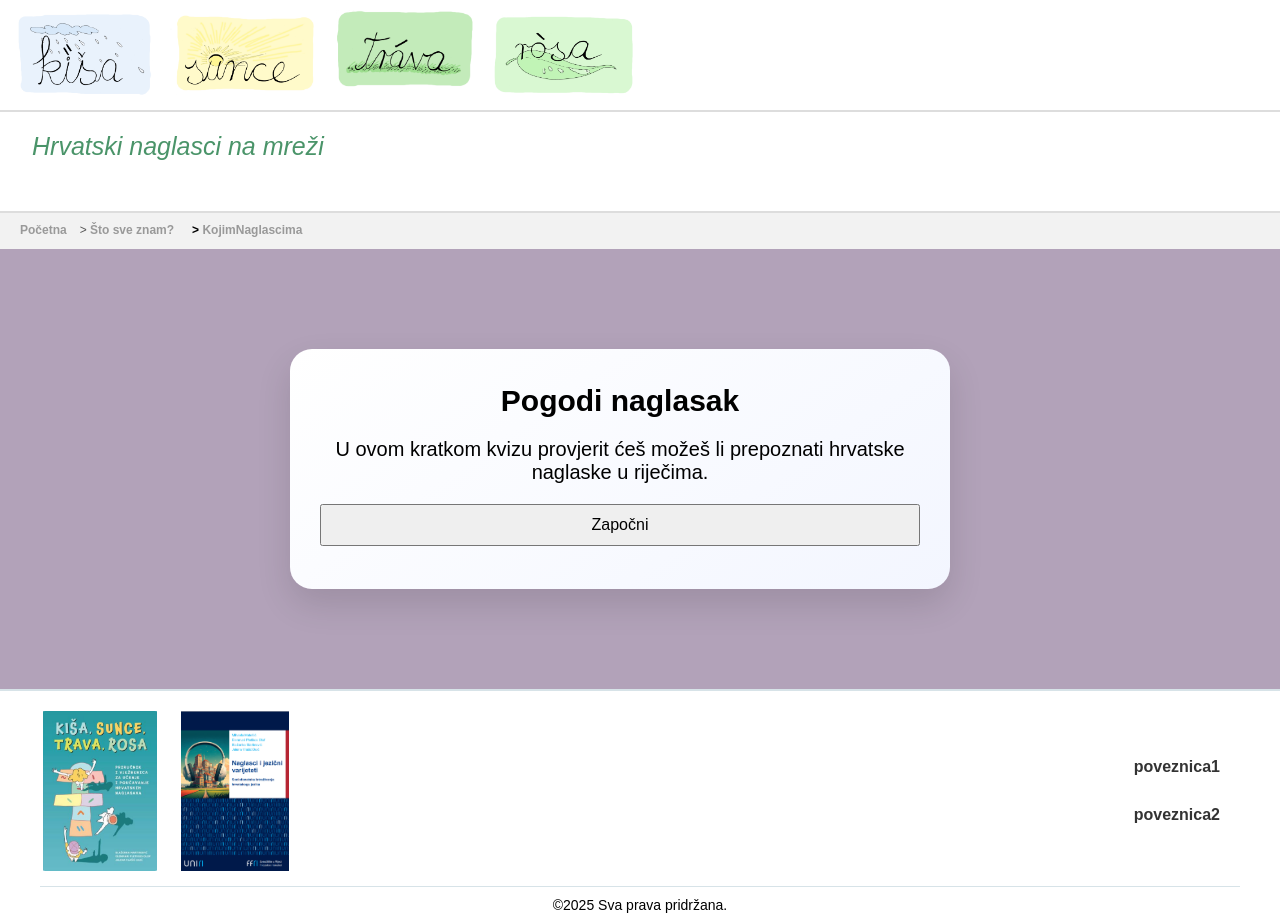
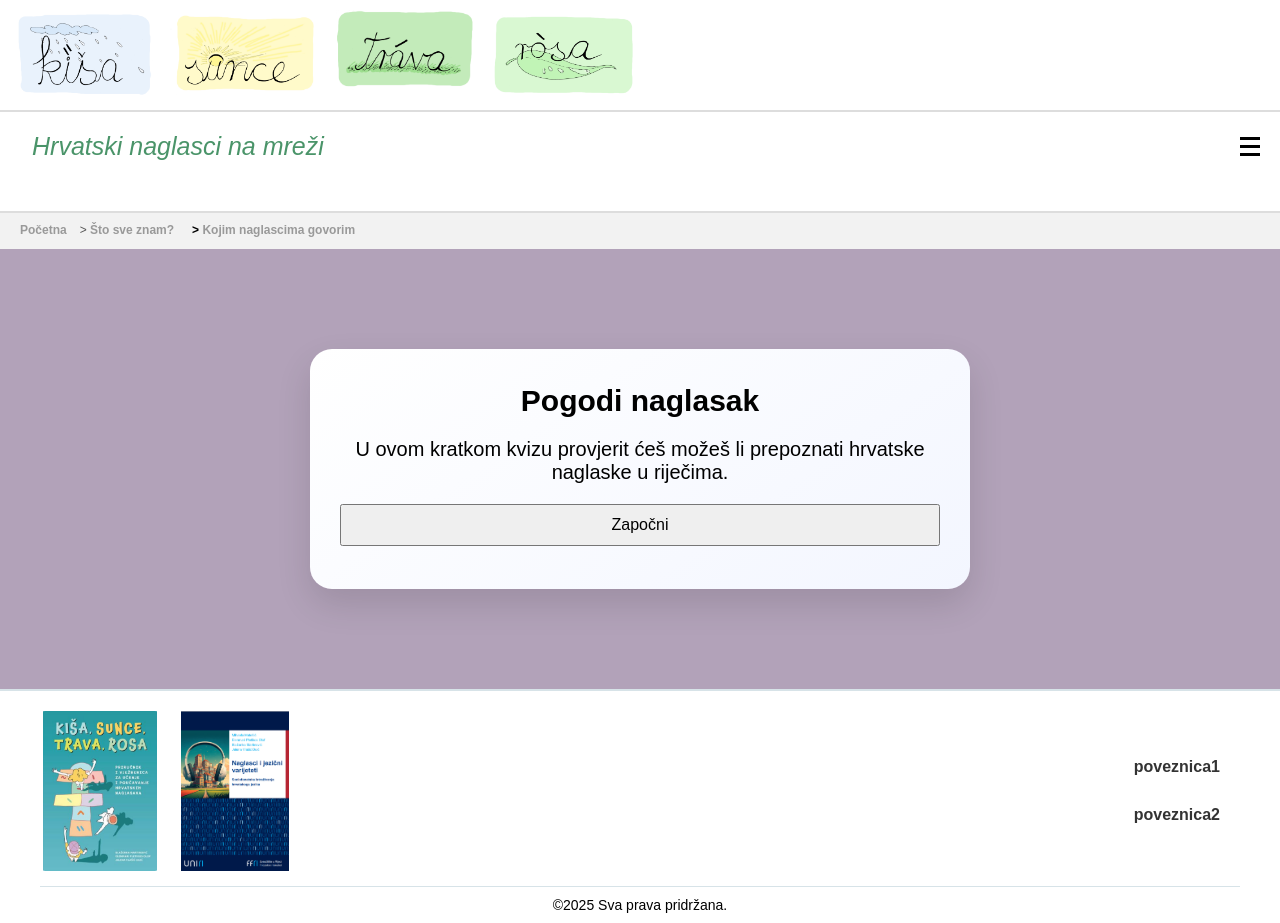
Before and after one commit to FIPU-SPIN/HNM2, a Next.js app in the folder frontend/: page /stosveznam/KojimNaglascima in a window 1280 px wide. Built offline with nearby package versions, Linux system fonts and the light colour scheme.

Commit message:
Update
kviz, burger

```diff
--- a/frontend/src/app/components/Breadcrumbs.js
+++ b/frontend/src/app/components/Breadcrumbs.js
@@ -16,10 +16,15 @@ export default function Breadcrumbs() {
   stosveznam: "Što sve znam?",
   izgovaram: "Izgovaram",
   sva4ponavljam: "Sva 4 ponavljam",
-  glagoli: "Glagoli u mreži",
+  KojimNaglascima: "Kojim naglascima govorim",
+  GovornaRijec: "Govorna riječ",
+  Inventar: "Inventar",
+  Distribucijska: "Distribucijska pravila",
+  Paradigma: "Naglasci u paradigmi",
+  glaogliumrezi: "Glagoli u mreži",
   oprojektu: "O projektu",
-  ciljevi: "Ciljevi",
-  rezultati: "Rezultati",
+  Ciljevi: "Ciljevi",
+  Rezultati: "Rezultati",
   tim: "Tim",
   "naglasci-zanaglasna-duzina": "Naglasci i zanaglasna dužina",
 };
--- a/frontend/src/app/components/MainNav.js
+++ b/frontend/src/app/components/MainNav.js
@@ -1,6 +1,10 @@
+"use client";
+import { useState } from "react";
 import Link from "next/link";
 
 export default function MainNav() {
+  const [menuOpen, setMenuOpen] = useState(false);
+
   return (
     <nav className="main-nav">
       <div className="nav-row">
@@ -8,7 +12,16 @@ export default function MainNav() {
           <Link href="/">Hrvatski naglasci na mreži</Link>
         </span>
 
-        <ul className="nav-linkovi">
+        <div
+          className={`burger ${menuOpen ? "active" : ""}`}
+          onClick={() => setMenuOpen(!menuOpen)}
+        >
+          <span></span>
+          <span></span>
+          <span></span>
+        </div>
+
+        <ul className={`nav-linkovi ${menuOpen ? "active" : ""}`}>
           <li><Link href="/oprojektu">O projektu</Link></li>
           <li><Link href="/stosveznam">Što sve znam?</Link></li>
           <li><Link href="/slusam">Slušam</Link></li>
@@ -17,6 +30,13 @@ export default function MainNav() {
           <li><Link href="/glagoli">Glagoli u mreži</Link></li>
         </ul>
       </div>
+
+      {menuOpen && (
+        <div
+          className="nav-overlay active"
+          onClick={() => setMenuOpen(false)}
+        />
+      )}
     </nav>
   );
 }
--- a/frontend/src/app/components/Quiz.js
+++ b/frontend/src/app/components/Quiz.js
@@ -8,7 +8,7 @@ export default function Quiz() {
     { question: "Riječ: rȍditelj", correct: "kratkosilazni" }
   ];
 
-  const [step, setStep] = useState("intro"); // intro | ready | quiz | result
+  const [screen, setScreen] = useState("intro");
   const [currentQuestion, setCurrentQuestion] = useState(0);
   const [score, setScore] = useState(0);
   const [feedback, setFeedback] = useState("");
@@ -28,13 +28,13 @@ export default function Quiz() {
         setCurrentQuestion(currentQuestion + 1);
         setFeedback("");
       } else {
-        setStep("result");
+        setScreen("result");
       }
     }, 1200);
   };
 
   const restartQuiz = () => {
-    setStep("intro");
+    setScreen("intro");
     setCurrentQuestion(0);
     setScore(0);
     setFeedback("");
@@ -62,28 +62,28 @@ export default function Quiz() {
 
   return (
     <div>
-      {step === "intro" && (
+      {screen === "intro" && (
         <div className="quiz-intro">
           <h2 className="kviz">Pogodi naglasak</h2>
           <p>
             U ovom kratkom kvizu provjerit ćeš možeš li prepoznati
             hrvatske naglaske u riječima.
           </p>
-          <button onClick={() => setStep("ready")}>Započni</button>
+          <button onClick={() => setScreen("ready")}>Započni</button>
         </div>
       )}
 
-      {step === "ready" && (
+      {screen === "ready" && (
         <div className="quiz-intro">
           <h2>🎧 Jeste li spremni?</h2>
           <p>
             Čekaju te <strong>3 pitanja</strong>.
           </p>
-          <button onClick={() => setStep("quiz")}>Krenimo!</button>
+          <button onClick={() => setScreen("quiz")}>Krenimo!</button>
         </div>
       )}
 
-      {step === "quiz" && (
+      {screen === "quiz" && (
         <div id="quiz">
           <p id="question">
             {questions[currentQuestion].question}
@@ -111,7 +111,7 @@ export default function Quiz() {
         </div>
       )}
 
-      {step === "result" && (
+      {screen === "result" && (
         <div className="result-box">
           <div className="result-emoji">{emoji}</div>
           <h2>🎉 Kviz završen!</h2>
--- a/frontend/src/app/style.css
+++ b/frontend/src/app/style.css
@@ -424,11 +424,17 @@ main{
 
     .main-nav {
         position: relative;
-        z-index: 10;
+        z-index: 1200;
+    }
+
+    .nav-linkovi.active {
+    display: flex;
+    flex-direction: column;
+    position: relative;
+    z-index: 2000;
     }
 
     .main-nav ul {
-        display: flex;
         width: 100%;
         order: 3;
         flex-direction: column;
@@ -456,7 +462,7 @@ main{
         opacity: 0;
         pointer-events: none;
         transition: opacity 0.3s ease;
-        z-index: 5;
+        z-index: 1500;
 }
 
 .nav-overlay.active {
@@ -468,6 +474,8 @@ body.menu-open {
         overflow: hidden;
 }
 }
+
+/* O PROJEKTU */
 
 .tri-okvira {
         max-width: 1100px;
@@ -503,6 +511,7 @@ body.menu-open {
     transform: translateY(-8px);
     box-shadow: 0 10px 25px rgba(37, 91, 227, 0.15);
 }
+
 
 /* Padajući - O projektu */
 .dropdown {
@@ -588,7 +597,7 @@ body.menu-open {
 }
 
 #quiz{
-    display:none;
+    display:block;
     max-width: 520px;
     min-height: 300px;
     padding: 35px 30px;
@@ -623,7 +632,7 @@ body.menu-open {
 .quiz-wrapper {
   margin: 60px auto;
   width: 700px;
-  display: center;
+  display: flex;
   justify-content: center;
   align-items: center;
   padding: 40px;
```
Also changed, not shown: frontend/src/app/oprojektu/oprojektu-cilj/page.js (added), frontend/src/app/oprojektu/oprojektu-rez/page.js (added), frontend/src/app/oprojektu/oprojektu-tim/page.js (added).
